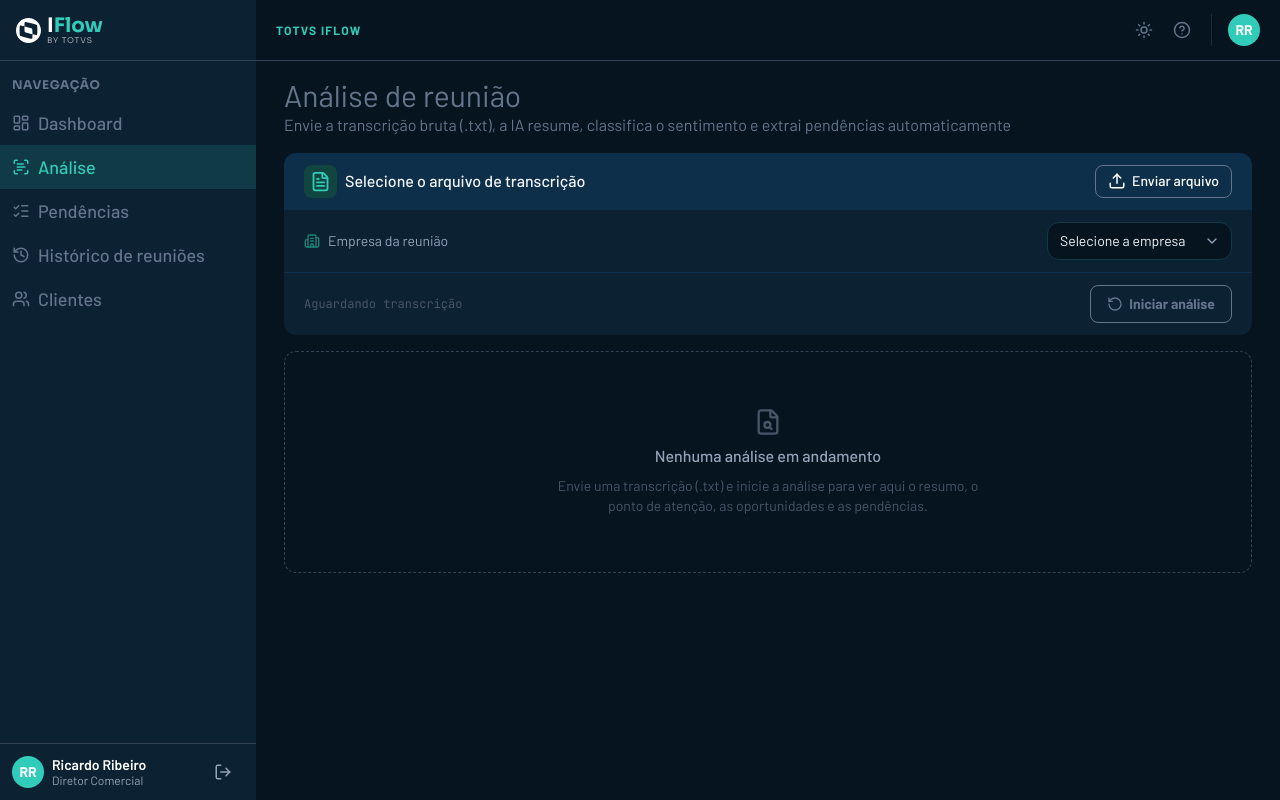
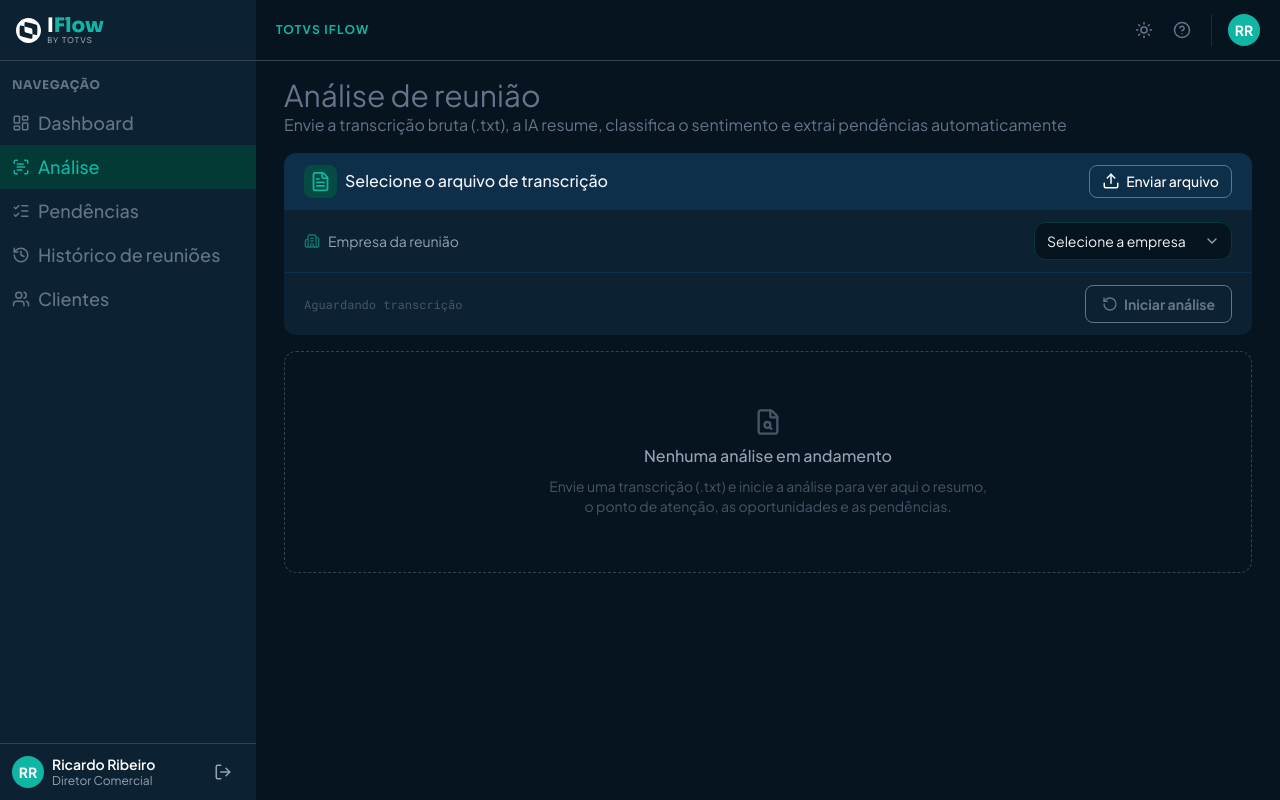
Before and after one commit to TOTVS-IFlow/totvs-iflow, a React (Vite) app: page /analise in a window 1280 px wide. Built offline with nearby package versions, Linux system fonts and the light colour scheme.

Commit message:
style: atualiza cores e fontes para o design system oficial

```diff
--- a/index.html
+++ b/index.html
@@ -7,7 +7,7 @@
     <link rel="preconnect" href="https://fonts.googleapis.com" />
     <link rel="preconnect" href="https://fonts.gstatic.com" crossorigin />
     <link
-      href="https://fonts.googleapis.com/css2?family=Barlow:wght@400;500;600;700&family=Barlow+Condensed:wght@400;500;600;700&family=JetBrains+Mono:wght@400;500;600&family=Sora:wght@400;500;600;700&display=swap"
+      href="https://fonts.googleapis.com/css2?family=Sora:wght@400;500;600;700;800&family=Plus+Jakarta+Sans:wght@400;500;600;700&family=Roboto+Mono:wght@400;500;600&display=swap"
       rel="stylesheet"
     />
     <title>TOTVS IFlow</title>
--- a/src/components/Analise/OportunidadesCard.jsx
+++ b/src/components/Analise/OportunidadesCard.jsx
@@ -9,7 +9,7 @@
       <ul className="flex flex-col gap-2">
         {items.map((item, index) => (
           <li key={index} className="flex gap-2 text-[15px] font-medium items-center">
-            <p className="text-accent-500 font-normal rounded-full px-2 py-0.5 text-xs bg-accent-950">{getOpportunityTagLabel(item.tag)}</p>
+            <p className="text-accent-500 font-normal rounded-full px-2 py-0.5 text-xs bg-accent-950 shrink-0 whitespace-nowrap">{getOpportunityTagLabel(item.tag)}</p>
             {item.description}
           </li>
         ))}
--- a/src/components/Analise/RiscosCard.jsx
+++ b/src/components/Analise/RiscosCard.jsx
@@ -11,7 +11,7 @@
           const levelStyle = getRiskLevelStyle(item.level);
           return (
             <li key={index} className="flex gap-2 text-[15px] font-medium items-center">
-              <p className={`font-normal rounded-full px-2 py-0.5 text-xs ${levelStyle.badge}`}>
+              <p className={`font-normal rounded-full px-2 py-0.5 text-xs shrink-0 whitespace-nowrap ${levelStyle.badge}`}>
                 {levelStyle.label}
               </p>
               {item.description}
--- a/src/constants/sentiment.js
+++ b/src/constants/sentiment.js
@@ -6,7 +6,7 @@
     label: "Positivo",
     icon: TrendingUp,
     className: "text-accent-500 bg-accent-950",
-    color: "#31ccb9",
+    color: "#25c2ae",
   },
   neutral: {
     label: "Neutro",
--- a/tailwind.config.js
+++ b/tailwind.config.js
@@ -51,19 +51,19 @@
           950: '#06141f',
         },
         surface: '#0C2132',
+        // Teal real da TOTVS (amostrado de telas de produto reais — ver design system)
         accent: {
-
-          50: '#f3fcfb',
-          100: '#def7f4',
-          200: '#bdefe9',
-          300: '#94e5dc',
-          400: '#63d9cc',
-          500: '#31ccb9',
-          600: '#28a496',
-          700: '#208478',
-          800: '#18635a',
-          900: '#114640',
-          950: '#103A46',
+          50: '#e6f7f4',
+          100: '#c2ede6',
+          200: '#8fe0d4',
+          300: '#54cfbe',
+          400: '#25c2ae',
+          500: '#11b5a3',
+          600: '#0c998a',
+          700: '#097a6e',
+          800: '#075f56',
+          900: '#054a43',
+          950: '#043a35',
         },
         success: {
           DEFAULT: '#1ba673',
@@ -79,9 +79,9 @@
         },
       },
       fontFamily: {
-        sans: ['Barlow', 'sans-serif'],
-        display: ['"Barlow Condensed"', 'sans-serif'],
-        mono: ['"JetBrains Mono"', 'monospace'],
+        sans: ['"Plus Jakarta Sans"', 'sans-serif'],
+        display: ['Sora', 'sans-serif'],
+        mono: ['"Roboto Mono"', 'monospace'],
         sora: ['Sora', 'sans-serif'],
       },
       boxShadow: {
```
